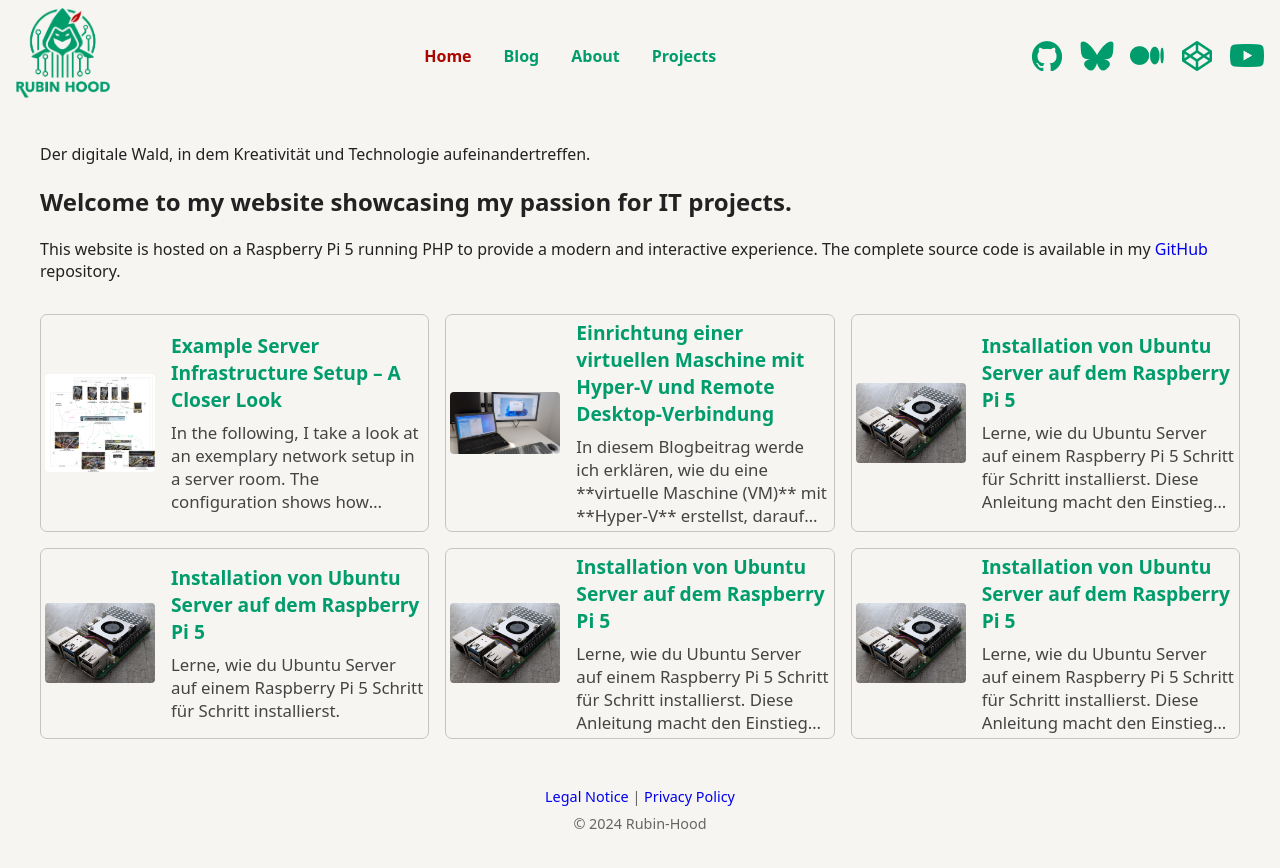
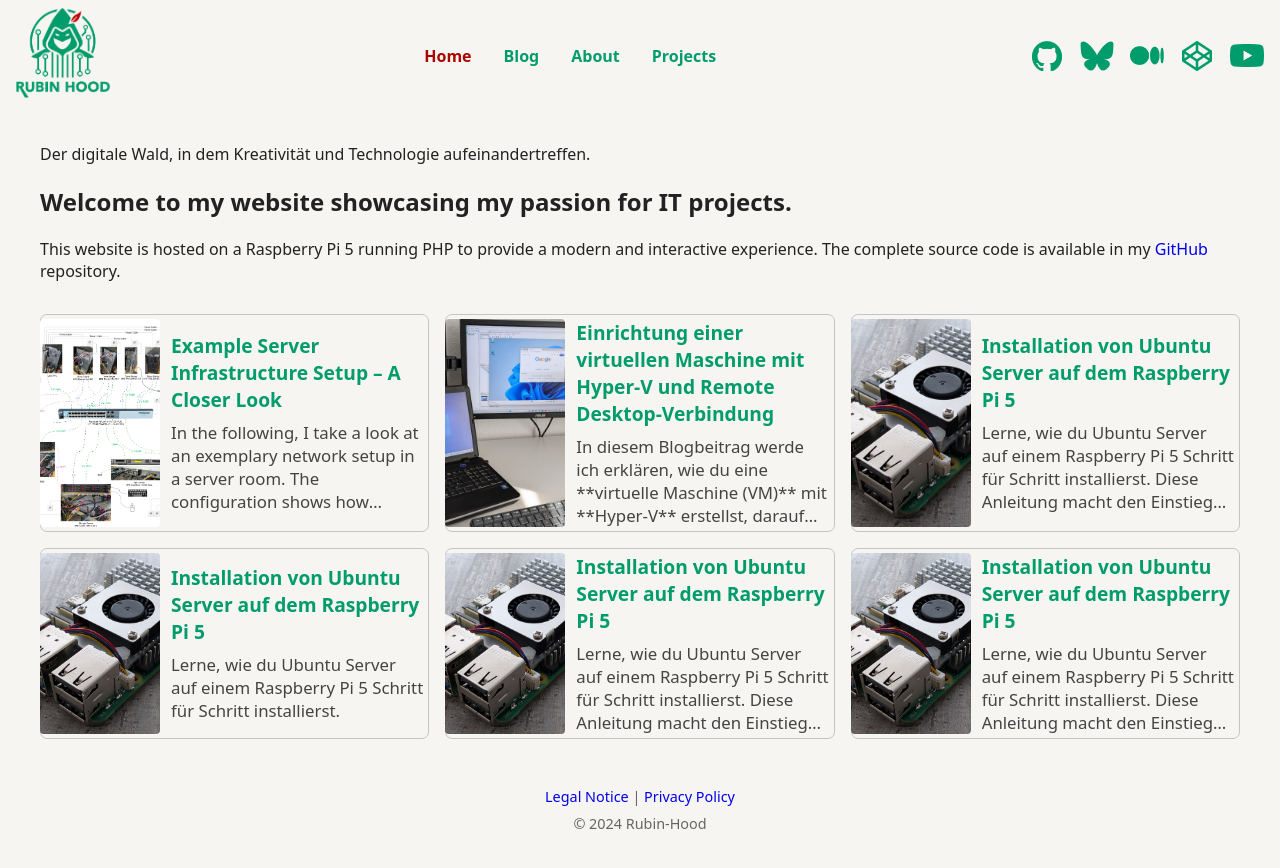
Before and after one commit to rubin-hood/rubinhood-blog, a Jekyll site: the page built from index.md, in a window 1280 px wide. Shown: the top 868 px of the page. Built offline with Jekyll 4.4.1, drawn with Linux system fonts in a browser that asks for light colours.

Commit message:
Update style.css

```diff
--- a/assets/css/style.css
+++ b/assets/css/style.css
@@ -176,6 +176,7 @@ main {
 
 /* Bildbereich (links in der Karte) – kann auch als Platzhalter dienen */
 .blog-card .card-img {
+  height: 100%;
   width: 110px;
   min-width: 90px;
   max-width: 120px;
@@ -191,10 +192,12 @@ main {
 
 /* Bild selbst in der Karte */
 .blog-card .card-img img {
-  max-width: 110px;         /* Bild ist maximal 120px breit (passt in Platzhaltergröße) */
+  max-width: 120px;         /* Bild ist maximal 120px breit (passt in Platzhaltergröße) */
   object-fit: cover;        /* Bild schneidet sich ggf. zu, um den Bereich auszufüllen */
   border-radius: 4px;       /* Bild hat leicht abgerundete Ecken */
   display: block;           /* Kein unerwünschter Abstand unter dem Bild */
+  height: 100%;
+  width: auto;
 }
 
 /* Titel im Karten-Inhalt */
@@ -364,6 +367,7 @@ footer {
     width: 95vw;                 /* Genau 95% der Viewport-Breite */
     box-sizing: border-box;      /* Padding/Border zählen zur Breite */
     padding: 1rem;             /* Weniger Innenabstand, wirkt kompakter */
+    min-height: 120px;  /* Passe auf Wunsch an! */
   }
 
   /* Startseiten-Karten besonders breit darstellen, aber nie größer als 600px */
```
